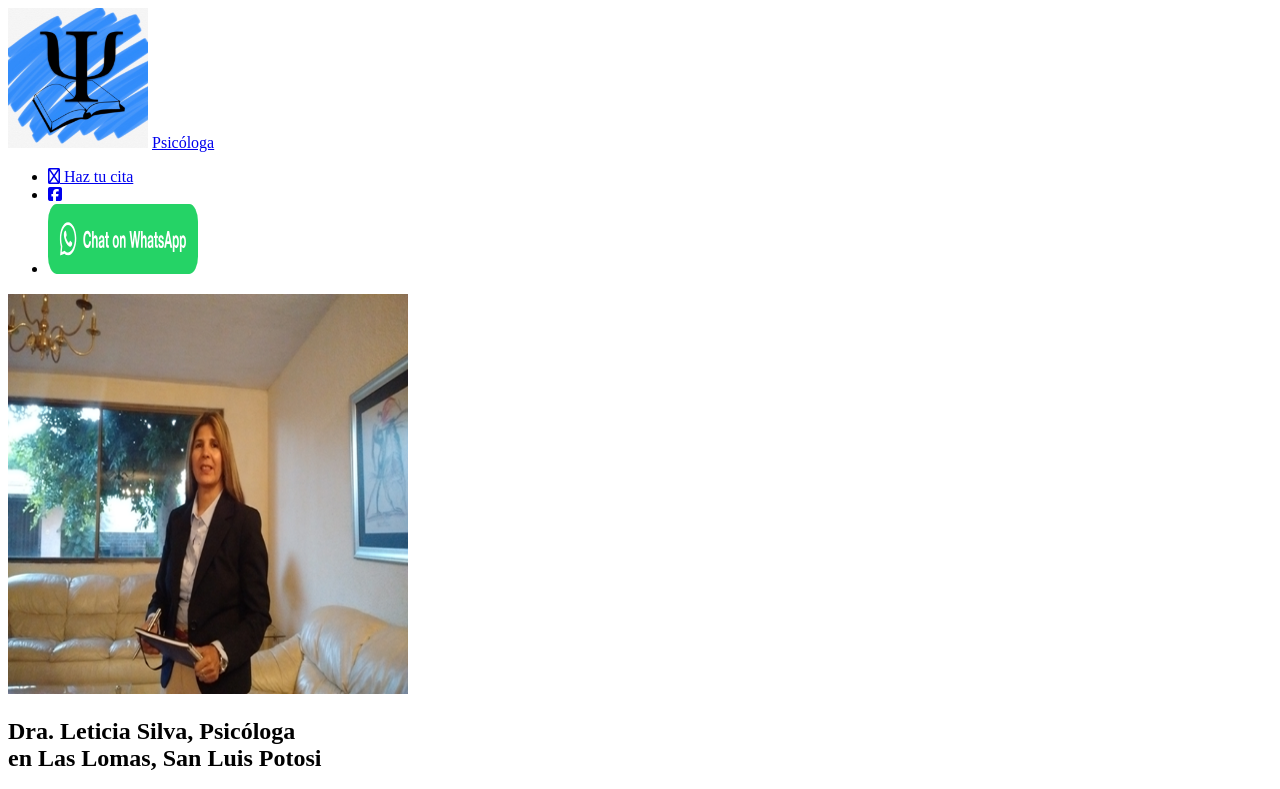
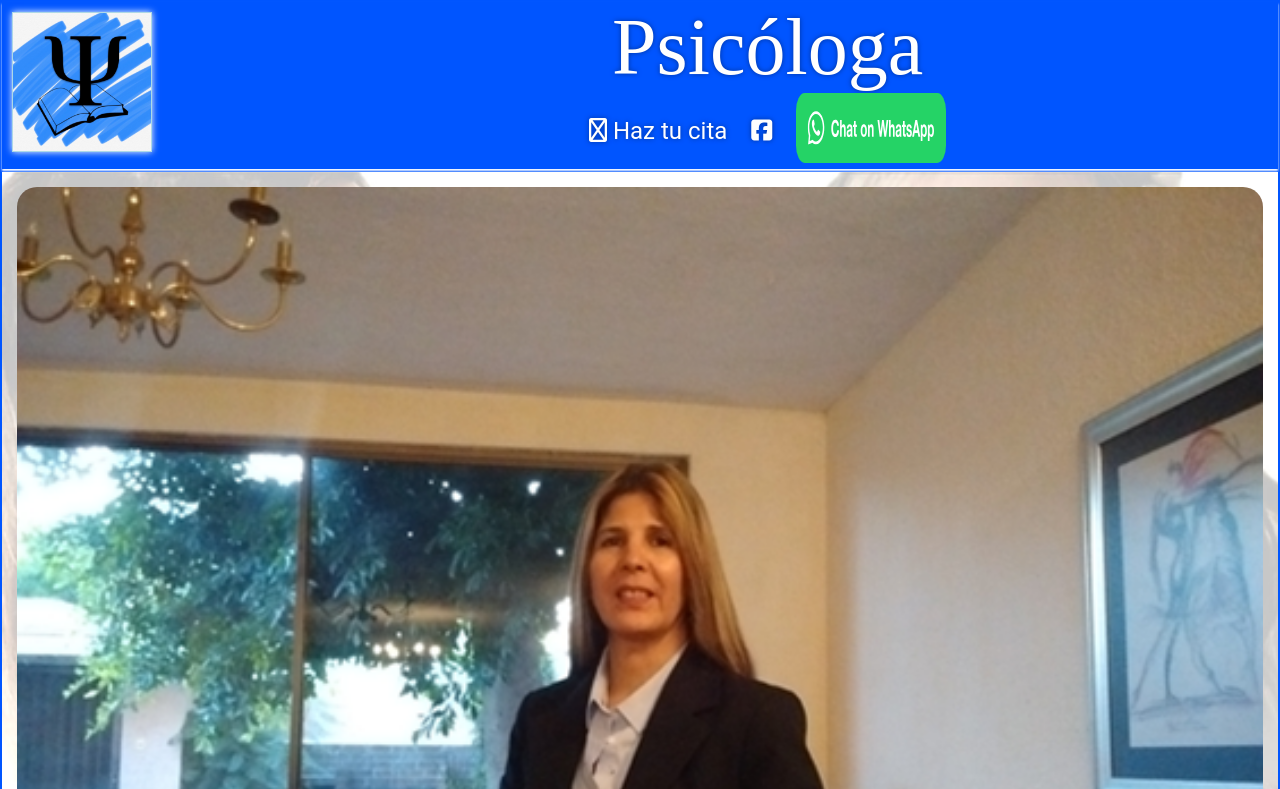
Before and after one commit to KiknJom2020/DraSilva, a plain HTML site: page index.html in a window 1280 px wide. Shown: the top 789 px of the page. Drawn offline with Linux system fonts and the light colour scheme; the site is published under a folder, as on GitHub Pages, so addresses that start at the root find nothing; files whose address does not match are found by name.

Commit message:
Update index.html

```diff
--- a/index.html
+++ b/index.html
@@ -3,7 +3,7 @@
     <head>
         <meta charset="UTF-8">
         <meta name="viewport" content="width=device-width, initial-scale=1">
-        <link rel="stylesheet" href="/Resources/CSS/styles.css">
+        <link rel="stylesheet" href="Resources/CSS/styles.css">
         <script src="https://kit.fontawesome.com/6b64a09350.js" crossorigin="anonymous"></script>
         <title>Dra. Leticia Silva, Psicóloga - Las Lomas, San Luis Potosi</title>
     </head>
```
